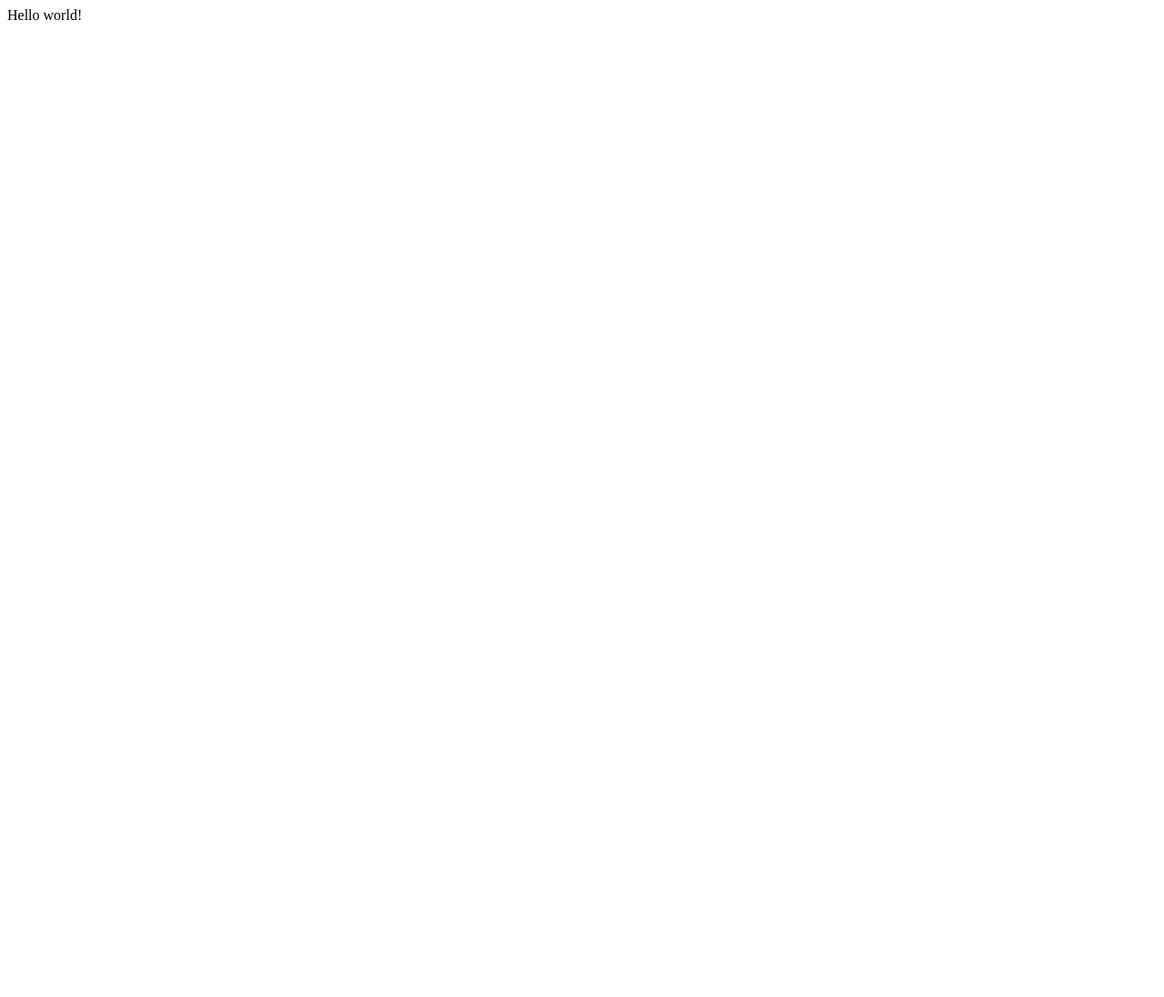
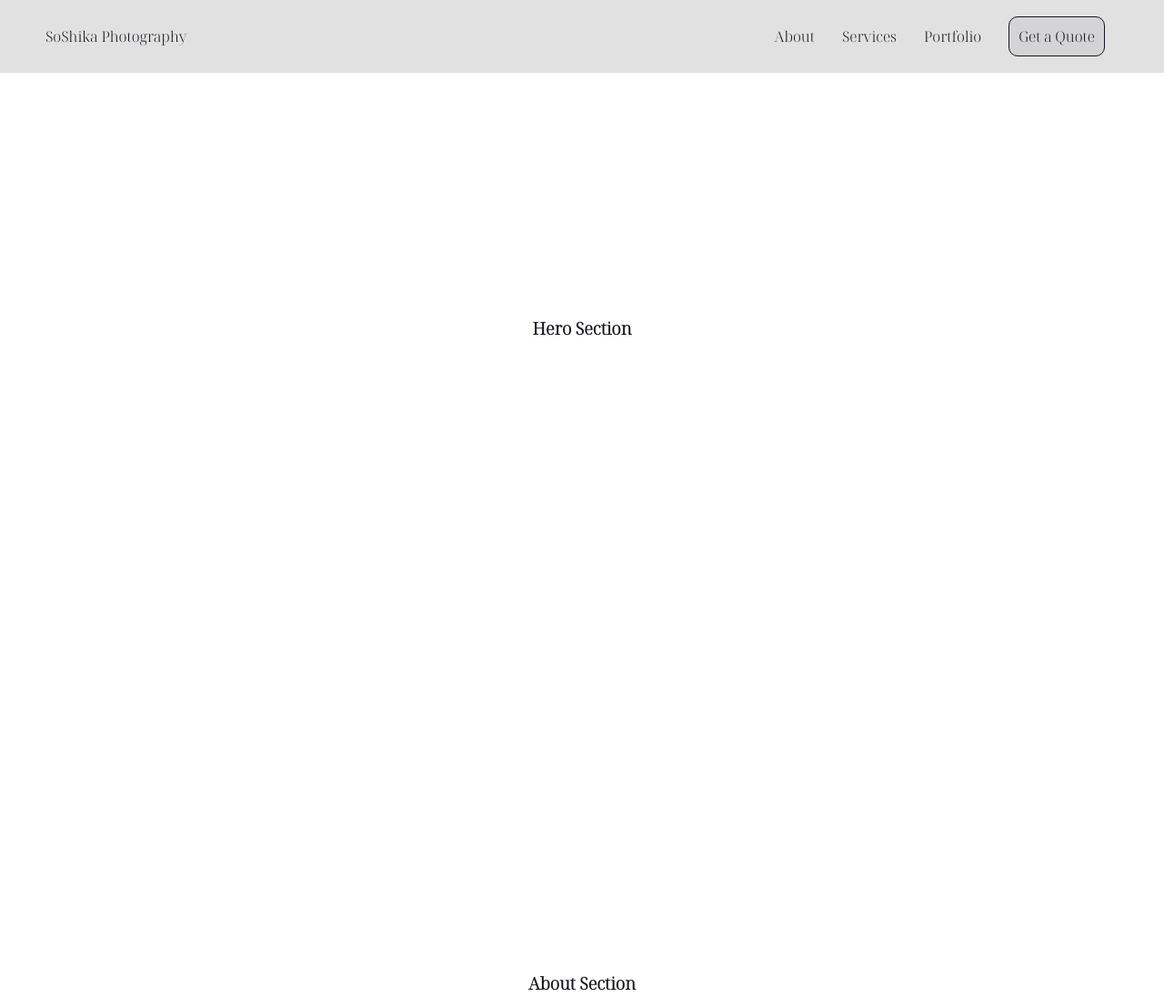
Before and after one commit to TuhRel/soshika-photography-app, a Gatsby site: page / in a window 1280 px wide. Shown: the top 1096 px of the page at 91% size. Before the commit the page ends 800 px from the top, so only its background shows below. Built offline with nearby package versions, Linux system fonts and the light colour scheme; Gatsby itself is replaced by a stand-in of ours.

Commit message:
initial layout of app

```diff
--- /dev/null
+++ b/src/components/About.js
@@ -0,0 +1,24 @@
+import React from 'react'
+import styled from '@emotion/styled';
+
+const AboutContainer = styled.div`
+  display: flex;
+  height: calc(100vh - 80px);
+  width: 100%;
+  justify-content: center;
+  align-items: center;
+`
+const AboutContent = styled.div``
+
+
+const AboutSection = () => {
+  return (
+    <AboutContainer id='about'>
+      <AboutContent>
+        <h3 style={{ color: '#17141f' }}>About Section</h3>
+      </AboutContent>
+    </AboutContainer>
+  )
+}
+
+export default AboutSection;
--- /dev/null
+++ b/src/components/Footer.js
@@ -0,0 +1,31 @@
+import React from 'react'
+import styled from '@emotion/styled';
+
+const Foot = styled.footer`
+  display: flex;
+  height: 80px;
+  justify-content: center;
+  align-items: center;
+`
+const FooterContainer = styled.div`
+  display: flex;
+  justify-content: center;
+`
+const FooterContent = styled.div`
+  font-size: 1rem;
+  color: #17141f;
+`
+
+const Footer = () => {
+  return (
+    <Foot>
+      <FooterContainer>
+        <FooterContent>
+          Copyright 2022 SoShika Photography, LLC ©
+        </FooterContent>
+      </FooterContainer>
+    </Foot>
+  )
+}
+
+export default Footer;
--- /dev/null
+++ b/src/components/HeroSection.js
@@ -0,0 +1,23 @@
+import React from 'react'
+import styled from '@emotion/styled';
+
+const HeroContainer = styled.div`
+  display: flex;
+  height: calc(100vh - 80px);
+  width: 100%;
+  justify-content: center;
+  align-items: center;
+`
+const HeroContent = styled.div``
+
+const HeroSection = () => {
+  return (
+    <HeroContainer>
+      <HeroContent>
+        <h3 style={{ color: '#17141f' }}>Hero Section</h3>
+      </HeroContent>
+    </HeroContainer>
+  )
+}
+
+export default HeroSection;
--- /dev/null
+++ b/src/components/Layout.js
@@ -0,0 +1,15 @@
+import React from 'react'
+import Navbar from './Navbar';
+import Footer from './Footer';
+
+const Layout = ({ children }) => {
+  return (
+    <>
+    <Navbar />
+        { children }
+    <Footer />
+    </>
+  )
+}
+
+export default Layout;
--- /dev/null
+++ b/src/components/Navbar.js
@@ -0,0 +1,128 @@
+import React from 'react'
+import styled from '@emotion/styled';
+import { Link } from 'gatsby';
+import { Link as LinkS } from 'react-scroll';
+import { FaBars } from 'react-icons/fa'
+import { useState } from 'react';
+
+const Nav = styled.nav`
+  width: 100%;
+  height: 80px;
+  padding: 0 50px;
+  position: fixed;
+  top: 0;
+  background-color: #17141f20;
+  backdrop-filter: blur(5px);
+`
+const NavContainer = styled.div`
+  display: flex;
+  flex-direction: row;
+  justify-content: space-between;
+  align-items: center;
+  height: 80px;
+`
+const NavLogo = styled(Link)`
+  color: #17141f;
+  text-decoration: none;
+`
+const NavMenuContainer = styled.div`
+  display: flex;
+  flex-direction: row;
+  justify-content: space-between;
+  align-items: center;
+  height: 100%;
+  padding: 15px;
+`
+const Burger = styled.div`
+  display: none;
+  /* font-size: 1.8rem;
+  margin-top: -5px;
+  color: #17141f;
+  cursor: pointer; */
+`
+const NavMenu = styled.div`
+  display: flex;
+`
+const NavMenuItem = styled.div``
+const NavLink = styled(Link)`
+  color: #17141f;
+  padding: 15px;
+  text-decoration: none;
+
+  &:hover {
+    border-bottom: 1px solid #17141f;
+  }
+`
+const NavScrollLink = styled(LinkS)`
+  color: #17141f;
+  padding: 15px;
+  text-decoration: none;
+  cursor: pointer;
+
+  &:hover {
+    border-bottom: 1px solid #17141f;
+  }
+`
+const NavMenuBtn = styled.div`
+  padding-left: 15px;
+`
+const NavBtnLink = styled(Link)`
+  padding: 10px;
+  border: 1px solid #17141f;
+  border-radius: 10px;
+  text-decoration: none;
+  color: #17141f;
+  background-color: #17141f10;
+
+  &:hover{
+    background-color: #17141f20;
+  }
+`
+
+const Navbar = () => {
+  const [ isOpen, setIsOpen ] = useState(false)
+
+  const toggle = () => {
+      setIsOpen(!isOpen)
+  }
+
+  return (
+    <Nav>
+      <NavContainer>
+        <NavLogo to='/'>
+          <div>SoShika Photography</div>
+          {/* <div style={{ fontFamily: 'Bad Script', paddingLeft: '15px' }}>Photography</div> */}
+        </NavLogo>
+        <NavMenuContainer>
+          <Burger onClick={toggle}>
+            <FaBars />
+          </Burger>
+          <NavMenu>
+            <NavMenuItem>
+              <NavScrollLink to='about'
+                smooth={true}
+                duration={500}
+                spy={true}
+                exact='true'>About</NavScrollLink>
+            </NavMenuItem>
+            <NavMenuItem>
+              <NavScrollLink to='services'
+                smooth={true}
+                duration={500}
+                spy={true}
+                exact='true'>Services</NavScrollLink>
+            </NavMenuItem>
+            <NavMenuItem>
+              <NavLink to='/portfolio'>Portfolio</NavLink>
+            </NavMenuItem>
+            <NavMenuBtn>
+              <NavBtnLink to='/book-now'>Get a Quote</NavBtnLink>
+            </NavMenuBtn>
+          </NavMenu>
+        </NavMenuContainer>
+      </NavContainer>
+    </Nav>
+  )
+}
+
+export default Navbar;
--- /dev/null
+++ b/src/components/Services.js
@@ -0,0 +1,24 @@
+import React from 'react'
+import styled from '@emotion/styled';
+
+const ServicesContainer = styled.div`
+  display: flex;
+  height: calc(100vh - 80px);
+  width: 100%;
+  justify-content: center;
+  align-items: center;
+`
+const ServicesContent = styled.div``
+
+
+const ServicesSection = () => {
+  return (
+    <ServicesContainer id='services'>
+      <ServicesContent>
+        <h3 style={{ color: '#17141f' }}>Services Section</h3>
+      </ServicesContent>
+    </ServicesContainer>
+  )
+}
+
+export default ServicesSection;
--- a/src/pages/index.js
+++ b/src/pages/index.js
@@ -1,5 +1,19 @@
 import * as React from "react"
+import HeroSection from "../components/HeroSection"
+import Layout from "../components/Layout"
+import { GlobalStyle } from "../styles/GlobalStyle"
+import AboutSection from "../components/About"
+import ServicesSection from "../components/Services"
 
 export default function Home() {
-  return <div>Hello world!</div>
+  return (
+    <>
+      <GlobalStyle />
+      <Layout>
+        <HeroSection />
+        <AboutSection />
+        <ServicesSection />
+      </Layout>
+    </>
+  )
 }
--- /dev/null
+++ b/src/styles/GlobalStyle.js
@@ -0,0 +1,13 @@
+import { createGlobalStyle } from 'styled-components'
+
+
+export const GlobalStyle = createGlobalStyle`
+    /* @import url('https://fonts.googleapis.com/css2?family=Rubik:ital,wght@0,300;0,400;0,500;0,600;0,700;0,800;0,900;1,300;1,400;1,500;1,600;1,700;1,800;1,900&display=swap'); */
+    @import url('https://fonts.googleapis.com/css2?family=Bad+Script&family=Noto+Serif+Display:wght@100;200;300&display=swap');
+    * {
+        margin: 0;
+        padding: 0;
+        box-sizing: border-box;
+        font-family: 'Noto Serif Display', sans-serif;
+    }
+`
```
Also changed, not shown: package.json (+7 -1 lines), src/components/Sidebar.js (added, +9 -0 lines), 1 other file.
